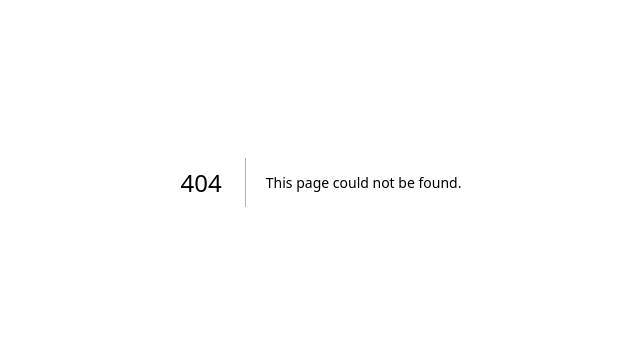
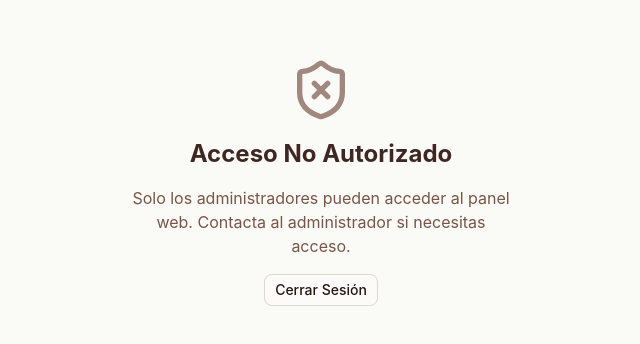
Before and after one commit to Robbienicur/Super-Coffee-Maya, a Next.js app in the folder web-admin/: page /no-autorizado in a window 1280 px wide. Before the commit this address had no page. Shown: the part 218-562 px from the top of the page, without its empty margins (319-959 px from the left). Built offline with nearby package versions, Linux system fonts and the light colour scheme; no server answers.

Commit message:
agregar página de acceso no autorizado

```diff
--- /dev/null
+++ b/web-admin/src/app/no-autorizado/page.tsx
@@ -0,0 +1,33 @@
+'use client'
+
+import { useRouter } from 'next/navigation'
+import { createClient } from '@/lib/supabase/client'
+import { Button } from '@/components/ui/button'
+import { ShieldX } from 'lucide-react'
+
+export default function NoAutorizadoPage() {
+  const router = useRouter()
+  const supabase = createClient()
+
+  async function handleLogout() {
+    await supabase.auth.signOut()
+    router.push('/login')
+    router.refresh()
+  }
+
+  return (
+    <div className="min-h-screen flex items-center justify-center bg-cream-dark">
+      <div className="text-center space-y-4">
+        <ShieldX size={64} className="mx-auto text-coffee-300" />
+        <h1 className="text-2xl font-bold text-coffee-900">Acceso No Autorizado</h1>
+        <p className="text-coffee-500 max-w-sm">
+          Solo los administradores pueden acceder al panel web.
+          Contacta al administrador si necesitas acceso.
+        </p>
+        <Button variant="outline" onClick={handleLogout}>
+          Cerrar Sesión
+        </Button>
+      </div>
+    </div>
+  )
+}
```
